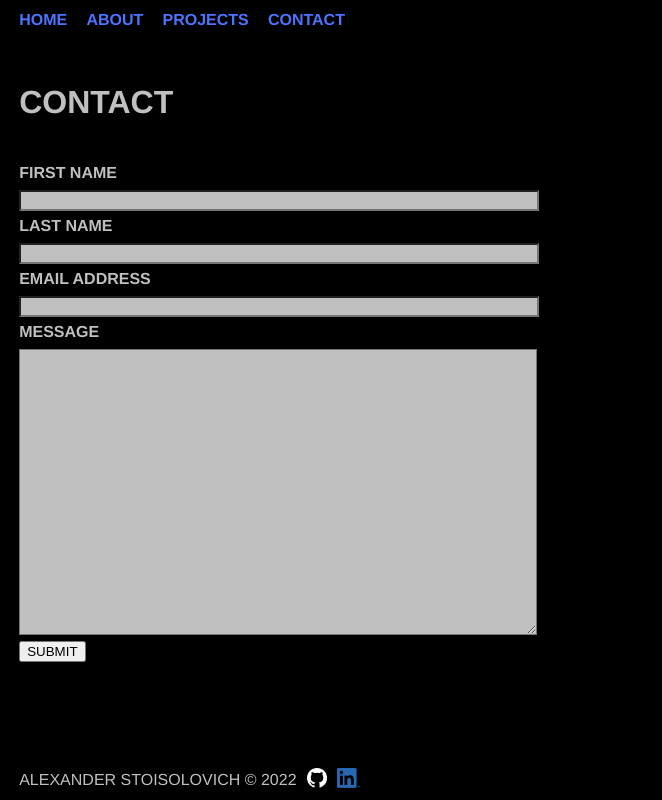
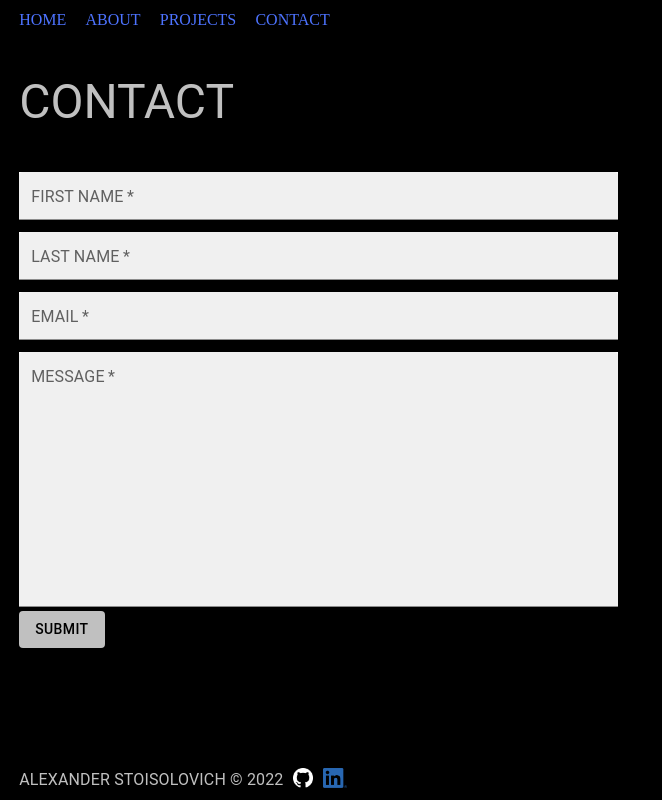
Before and after one commit to Alexander512/portfolio-site, a React app: page /contact in a window 1280 px wide. Shown: the whole page, without its empty margins (0-662 px from the left). Built offline with nearby package versions, Linux system fonts and the light colour scheme.

Commit message:
Added Material UI

```diff
--- a/client/components/Contact.js
+++ b/client/components/Contact.js
@@ -3,14 +3,13 @@ import axios from 'axios';
 import Navigation from './Navigation';
 import Footer from './Footer';
 
+import Button from '@mui/material/Button';
+import TextField from '@mui/material/TextField';
+import Typography from '@mui/material/Typography';
+
 const Contact = () => {
 
-  const [ input, setInput ] = useState({
-    firstName: '',
-    lastName: '',
-    email: '',
-    message: ''
-  });
+  const [ input, setInput ] = useState({ firstName: '', lastName: '', email: '', message: '' });
 
   const handleChange = (event) => {
     setInput((prevState) => {
@@ -21,68 +20,80 @@ const Contact = () => {
   const handleSubmit = async (event) => {
     event.preventDefault();
     const response = await axios.post('/api/contact', input);
-    setInput({
-      firstName: '',
-      lastName: '',
-      email: '',
-      message: ''
-    });
+    setInput({ firstName: '', lastName: '', email: '', message: '' });
   };
 
   return (
-    <div id='containerContact'>
+    <div id='container'>
       <Navigation />
-
-      <h1>CONTACT</h1>
-
+      <Typography variant='h3' component='h1'>CONTACT</Typography>
         <form onSubmit={handleSubmit}>
 
-          <label htmlFor='firstName'>FIRST NAME</label>
-          <input
+          <TextField
             id='firstName'
             name='firstName'
-            type='text'
+            label='FIRST NAME'
+            margin='dense'
+            size='small'
+            variant='filled'
+            sx={{backgroundColor: '#FFFFFF', color: '#4D73FF'}}
             value={input.firstName}
             onChange={handleChange}
+            fullWidth
             required
-          />
+          /><br />
 
-          <label htmlFor='lastName'>LAST NAME</label>
-          <input
+          <TextField
             id='lastName'
             name='lastName'
-            type='text'
+            label='LAST NAME'
+            margin='dense'
+            size='small'
+            variant='filled'
+            sx={{backgroundColor: '#FFFFFF', color: '#4D73FF'}}
             value={input.lastName}
             onChange={handleChange}
+            fullWidth
             required
-          />
+          /><br />
 
-          <label htmlFor='email'>EMAIL ADDRESS</label>
-          <input
+          <TextField
             id='email'
             name='email'
+            label='EMAIL'
+            margin='dense'
+            size='small'
             type='email'
+            variant='filled'
+            sx={{backgroundColor: '#FFFFFF', color: '#4D73FF'}}
             value={input.email}
             onChange={handleChange}
+            fullWidth
             required
-          />
+          /><br />
 
-          <label htmlFor='message'>MESSAGE</label>
-          <textarea
+          <TextField
             id='message'
             name='message'
-            type='text'
+            label='MESSAGE'
+            margin='dense'
+            size='small'
+            variant='filled'
+            rows={10}
+            sx={{backgroundColor: '#FFFFFF', color: '#4D73FF'}}
             value={input.message}
             onChange={handleChange}
+            fullWidth
+            multiline
             required
-          />
+          /><br />
 
-          <button>SUBMIT</button>
+          <Button sx={{backgroundColor: '#C0C0C0', color: '#000000'}} type='submit' variant='contained'>
+            SUBMIT
+          </Button>
 
         </form>
-
       <Footer />
-
     </div>
   );
 };
--- a/client/components/Footer.js
+++ b/client/components/Footer.js
@@ -1,15 +1,17 @@
 import React from 'react';
 import { Link } from 'react-router-dom';
+
+import Typography from '@mui/material/Typography';
 
 const Footer = () => {
   return (
     <footer>
-      <p>ALEXANDER STOISOLOVICH &copy; 2022</p>
+      <Typography id='pFooter' variant='body1'>ALEXANDER STOISOLOVICH &copy; 2022</Typography>
       <a href='https://github.com/Alexander512'>
-        <img src='images/GitHub-Mark-Light-32px.png' alt='GitHub logo acting as a link' />
+        <img className='link' src='images/GitHub-Mark-Light-32px.png' alt='GitHub logo acting as a link' />
       </a>
       <a href='https://www.linkedin.com/in/alexander-stoisolovich/'>
-        <img src='images/LI-In-Bug.png' alt='LinkedIn logo acting as a link' />
+        <img className='link' src='images/LI-In-Bug.png' alt='LinkedIn logo acting as a link' />
       </a>
     </footer>
   );
--- a/client/components/Navigation.js
+++ b/client/components/Navigation.js
@@ -1,13 +1,23 @@
 import React from 'react';
-import { Link } from 'react-router-dom';
+import { Link as RouterLink } from 'react-router-dom';
+
+import Link from '@mui/material/Link';
 
 const Navigation = () => {
   return (
     <nav>
-      <Link className='flexItemNav' to='/'>HOME</Link>
-      <Link className='flexItemNav' to='/about'>ABOUT</Link>
-      <Link className='flexItemNav' to='/projects'>PROJECTS</Link>
-      <Link className='flexItemNav' to='/contact'>CONTACT</Link>
+      <Link component={RouterLink} sx={{color: '#4D73FF', marginInlineStart: '1.5vw', textDecoration: 'none'}} to='/'>
+        HOME
+      </Link>
+      <Link component={RouterLink} sx={{color: '#4D73FF', marginInlineStart: '1.5vw', textDecoration: 'none'}} to='/about'>
+        ABOUT
+      </Link>
+      <Link component={RouterLink} sx={{color: '#4D73FF', marginInlineStart: '1.5vw', textDecoration: 'none'}} to='/projects'>
+        PROJECTS
+      </Link>
+      <Link component={RouterLink} sx={{color: '#4D73FF', marginInlineStart: '1.5vw', textDecoration: 'none'}} to='/contact'>
+        CONTACT
+      </Link>
     </nav>
   );
 };
--- a/client/components/Projects.js
+++ b/client/components/Projects.js
@@ -2,51 +2,62 @@ import React from 'react';
 import Navigation from './Navigation';
 import Footer from './Footer';
 
+import Card from '@mui/material/Card';
+import Link from '@mui/material/Link';
+import Typography from '@mui/material/Typography';
+
 const Projects = () => {
   return (
-    <div id='containerProjects'>
+    <div id='container'>
       <Navigation />
-
-        <h1>PROJECTS</h1>
-
-          <ul>
-            <li><strong>PORTFOLIO SITE</strong></li>
-              <div className='project'>
-                <p>
+      <Typography variant='h3' component='h1'>PROJECTS</Typography>
+        <div id='flexContainer'>
+          <Card id='card1' className='card' sx={{backgroundColor: '#000000', color: '#C0C0C0'}}>
+            <Typography variant='h4' component='h2'>PORTFOLIO SITE</Typography>
+              <Typography variant='body1'>
                 A portfolio site built with React. All components are
-                  functional components with hooks for state management.
-                  The site is deployed via Heroku.
-                </p>
-                <a href='https://github.com/Alexander512/portfolio-site'>CODE ON GITHUB</a>
-              </div>
-            <li><strong>HEALTH TRACKER APP</strong></li>
-              <div className='project'>
-                <p>
+                functional components with hooks for state management and
+                client-side routing is performed with React-Router. Material UI
+                components are utilized for styling in conjunction with
+                CSS grid. The site is deployed via Heroku.
+              </Typography>
+              <Link sx={{color: '#4D73FF', textDecoration: 'none'}} href='https://github.com/Alexander512/portfolio-site'>
+                GITHUB
+              </Link>
+          </Card>
+          <Card id='card2' className='card' sx={{backgroundColor: '#000000', color: '#C0C0C0'}}>
+            <Typography variant='h4' component='h2'>HEALTH TRACKER</Typography>
+              <Typography variant='body1'>
                 An analytics application for tracking health related data
                 such as heart rate, step count, and distance walked. The
                 application was built with React and utilized both functional
                 and legacy class components. Additionally, a Redux store was
                 used for state management.
-                </p>
-                <a href='https://github.com/Alexander512/health_tracker'>CODE ON GITHUB</a>
+              </Typography>
+              <Link sx={{color: '#4D73FF', textDecoration: 'none'}} href='https://github.com/Alexander512/health_tracker'>
+                GITHUB
+              </Link>
+          </Card>
+          <Card id='card3' className='card' sx={{backgroundColor: '#000000', color: '#C0C0C0'}}>
+            <Typography variant='h4' component='h2'>THE MISSING VALUE</Typography>
+              <Typography variant='body1'>
+                A JavaScript library for performing descriptive statistics with
+                optional removal of missing values. The functions are written in
+                JavaScript, unit testing is done with Mocha and Chai, and the
+                documentation is written in HTML and CSS.
+              </Typography>
+              <Link sx={{color: '#4D73FF', textDecoration: 'none'}} href='https://github.com/Alexander512/the-missing-value'>
+                GITHUB
+              </Link><br />
+              <Link sx={{color: '#4D73FF', textDecoration: 'none'}} href='https://alexander512.github.io/the-missing-value/'>
+                DOCUMENTATION
+              </Link><br />
+              <Link sx={{color: '#4D73FF', textDecoration: 'none'}} href='https://www.npmjs.com/package/the-missing-value'>
+                NPM
+              </Link>
+          </Card>
         </div>
-            <li><strong>THE MISSING VALUE</strong></li>
-              <div className='project'>
-                <p>
-                  A JavaScript library for performing descriptive statistics with
-                  optional handling of missing values. The functions are written in
-                  JavaScript, unit testing is done with Mocha and Chai via GitHub Actions,
-                  and the documentation is written in HTML and CSS with the site
-                  hosted on GitHub pages.
-                </p>
-                <a href='https://github.com/Alexander512/the-missing-value'>CODE ON GITHUB</a><br />
-                <a href='https://alexander512.github.io/the-missing-value/'>DOCUMENTATION SITE</a><br />
-                <a href='https://www.npmjs.com/package/the-missing-value'>NPM</a>
-              </div>
-          </ul>
-
       <Footer />
-
     </div>
   );
 };
--- a/package.json
+++ b/package.json
@@ -15,6 +15,10 @@
   "author": "",
   "license": "ISC",
   "dependencies": {
+    "@emotion/react": "^11.10.5",
+    "@emotion/styled": "^11.10.5",
+    "@fontsource/roboto": "^4.5.8",
+    "@mui/material": "^5.11.2",
     "dotenv": "^16.0.3",
     "express": "^4.18.2",
     "nodemailer": "^6.8.0"
--- a/public/styles.css
+++ b/public/styles.css
@@ -1,29 +1,18 @@
 /* Portfolio Site */
-
-a {
-  color: #4D73FF;
-  font-weight: bold;
-  text-decoration: none;
-}
-
-a:visited {
-  color: #4D73FF;
-}
-
-a > img {
-  max-block-size: 20px;
-  margin-inline-start: 10px;
-  margin-inline-end: 0;
-}
 
 body {
   background-color: #000000;
   box-sizing: border-box;
   color: #C0C0C0;
-  font-family: Helvetica, sans-serif;
-  font-size: clamp(0.75em, 0.6em + 0.5vw, 1.5em);
   margin: 0;
   padding: 0;
+}
+
+form {
+  grid-column: 1 / span 6;
+  grid-row: 3 / span 5;
+  margin: 0 1.5vw 0 1.5vw;
+  overflow-y: scroll;
 }
 
 footer {
@@ -34,31 +23,7 @@ footer {
   grid-column: 1 / span 12;
   grid-row: 8;
   inline-size: 100vw;
-}
-
-footer > p {
-  color: #C0C0C0;
-  display: inline;
-  margin-inline-start: 1.5vw;
-}
-
-form {
-  margin-inline-start: 1.5vw;
-  margin-inline-end: 1.5vw;
-}
-
-input {
-  background-color: #C0C0C0;
-  display: block;
-  inline-size: 40vw;
-  margin-block-start: 1vh;
-  margin-block-end: 0.75vh;
-  min-inline-size: 300px;
-}
-
-label {
-  display: block;
-  font-weight: bold;
+  z-index: 10;
 }
 
 nav {
@@ -71,17 +36,37 @@ nav {
   inline-size: 100vw;
 }
 
-textarea {
-  background-color: #C0C0C0;
-  block-size: 35vh;
-  display: block;
-  inline-size: 40vw;
-  margin-block-start: 1vh;
-  margin-block-end: 0.75vh;
-  min-inline-size: 300px;
+p {
+  grid-column: 1 / span 8;
+  grid-row: 3;
 }
 
-#containerHome {
+#avatar {
+  block-size: 22.5vw;
+  grid-column: 1 / span 3;
+  grid-row: 3 / span 3;
+  inline-size: 22.5vw;
+  margin: 0 1.5vw 0 1.5vw;
+  min-block-size: 200px;
+  min-inline-size: 200px;
+}
+
+#card1 {
+  grid-column: 1 / span 4;
+  grid-row: 3 / span 5;
+}
+
+#card2 {
+  grid-column: 5 / span 4;
+  grid-row: 3 / span 5;
+}
+
+#card3 {
+  grid-column: 9 / span 4;
+  grid-row: 3 / span 5;
+}
+
+#container {
   block-size: 100vh;
   display: grid;
   gap: 5px;
@@ -89,110 +74,82 @@ textarea {
   grid-template-rows: 40px repeat(6, 1fr) 40px;
 }
 
-#containerHome > h1 {
+#container > h1 {
   align-items: center;
   display: flex;
-  grid-column: 1 / span 6;
+  grid-column: 1 / span 8;
   grid-row: 2;
   margin: 0 1.5vw 0 1.5vw;
 }
 
-#containerHome > p {
-  grid-column: 1 / span 10;
-  grid-row: 3;
-  margin: 0 1.5vw 0 1.5vw;
+#flexContainer {
+  display: flex;
+  grid-column: 1 / span 12;
+  grid-row : 3 / span 5;
 }
 
-#containerAbout {
-  block-size: 100vh;
-  display: grid;
-  gap: 5px;
-  grid-template-columns: repeat(12, 1fr);
-  grid-template-rows: 40px repeat(6, 1fr) 40px;
+#pAbout {
+  grid-column: 4 / span 6;
+  grid-row: 3 / span 5;
+  max-inline-size: 65ch;
 }
 
-#containerAbout > h1 {
-  align-items: center;
-  display: flex;
-  grid-column: 1 / span 6;
-  grid-row: 2;
-  margin: 0 1.5vw 0 1.5vw;;
-}
-
-#containerAbout > img {
-  block-size: auto;
-  grid-column: 1 / span 3;
-  grid-row: 3 / span 3;
-  margin: 0 1.5vw 0 1.5vw;
-  max-inline-size: 22.5vw;
-}
-
-#p1 {
-  grid-column: 5 / span 6;
-  grid-row: 3;
-  margin: 0;
-  max-inline-size: 60ch;
-}
-
-#p2 {
-  grid-column: 5 / span 6;
-  grid-row: 4;
-  margin: 0;
-  max-inline-size: 60ch;
-}
-
-#containerProjects {
-  block-size: 100vh;
-  display: grid;
-  gap: 5px;
-  grid-template-columns: repeat(12, 1fr);
-  grid-template-rows: 40px repeat(6, 1fr) 40px;
-}
-
-#containerProjects > h1 {
-  align-items: center;
-  display: flex;
-  grid-column: 1 / span 6;
-  grid-row: 2;
-  margin: 0 1.5vw 0 1.5vw;;
-}
-
-#containerProjects > ul {
-  grid-column: 1 / span 12;
-  grid-row: 3 / span 6;
-  list-style-type: none;
-  margin: 0 0 40px 0;
-  max-inline-size: 60ch;
-  overflow-y: scroll;
-  padding: 0 0 0 1.5vw;
-}
-
-#containerContact {
-  block-size: 100vh;
-  display: grid;
-  gap: 5px;
-  grid-template-columns: repeat(12, 1fr);
-  grid-template-rows: 40px repeat(6, 1fr) 40px;
-}
-
-#containerContact > h1 {
-  align-items: center;
-  display: flex;
-  grid-column: 1 / span 6;
-  grid-row: 2;
-  margin: 0 1.5vw 0 1.5vw;;
-}
-
-#containerContact > form {
-  grid-column: 1 / span 12;
-  grid-row: 3 / span 5;
-  overflow-y: scroll;
-}
-
-.flexItemNav {
+#pFooter {
+  display: inline;
   margin-inline-start: 1.5vw;
 }
 
-.project {
-  margin: 3.0vh 1.5vw 3.0vh 1.5vw;
+#pHome {
+  grid-column: 1 / span 8;
+  grid-row: 3;
 }
+
+.card {
+  block-size: 25vw;
+  inline-size: 25vw;
+  margin: 0 1.5vw 0 1.5vw;
+  min-block-size: 350px;
+  min-inline-size: 250px;
+  padding: 1vw;
+}
+
+.link {
+  max-block-size: 20px;
+  margin-inline-start: 10px;
+  margin-inline-end: 0;
+}
+
+@media (max-width: 900px) {
+  #flexContainer {
+    flex-direction: column;
+    overflow-y: scroll;
+  }
+  .card {
+    inline-size: 95vw;
+    margin: 0 1.5vw 4.5vh 1.5vw;
+    min-block-size: 225px;
+  }
+}
+
+@media (max-width: 800px) {
+  form {
+    grid-column: 1 / span 8;
+    grid-row: 3 / span 5;
+  }
+  #avatar {
+    grid-column: 1 / span 12;
+    grid-row: 3 / span 3;
+  }
+  #pAbout {
+    grid-column: 1 / span 12;
+    grid-row: 5 / span 2;
+    margin: 0 1.5vw 0 1.5vw;
+  }
+}
+
+@media (max-width: 600px) {
+  form {
+    grid-column: 1 / span 12;
+    grid-row: 3 / span 5;
+  }
+}
```
Also changed, not shown: client/components/About.js (+12 -11 lines), client/components/Home.js (+7 -3 lines), 1 other file (tests, documents, lock files or other folders). Lines whose indentation alone changed are shown as unchanged.
